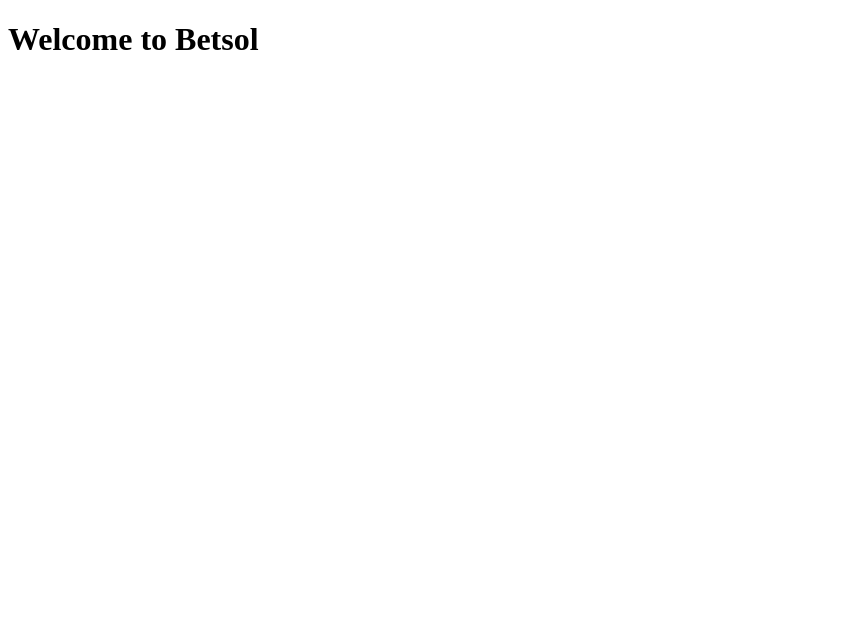
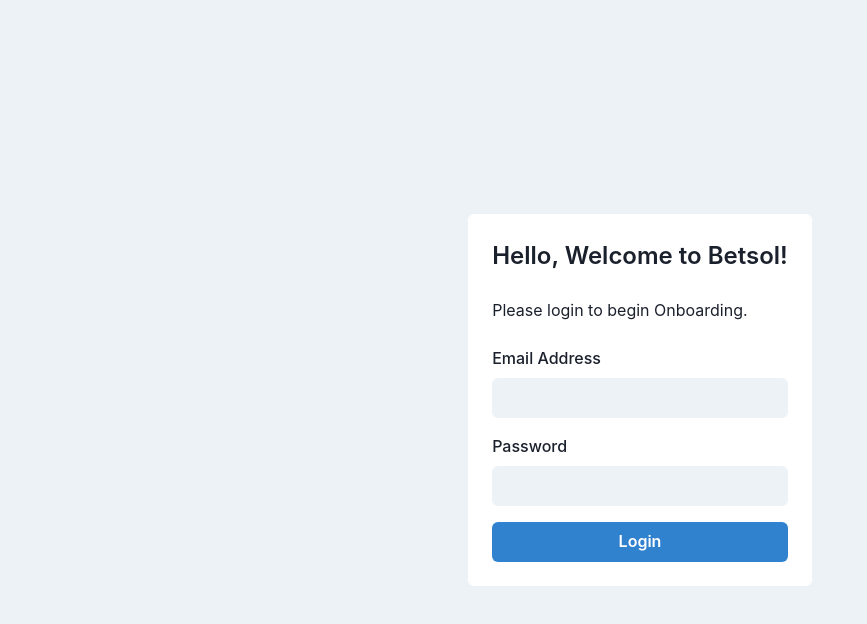
Before and after one commit to BetsolLLC/hr-portal-ui, a React (Create React App) app: page / in a window 1280 px wide. Shown: the top 624 px of the page, without its empty margins (0-867 px from the left). Built offline with nearby package versions, Linux system fonts and the light colour scheme.

Commit message:
Login and set password page

```diff
--- a/src/App.js
+++ b/src/App.js
@@ -1,13 +1,14 @@
 import React from "react";
 
 import { Routes, Route, BrowserRouter } from "react-router-dom";
-import Onboarding from "./screens/Onboarding/Onboarding";
-
+import Login from "./screens/Login/Login.jsx";
+import SetPass from "./screens/Set_Password/set_password.jsx";
 function App() {
   return (
     <BrowserRouter>
       <Routes>
-        <Route path="/" element={<Onboarding />} />
+        <Route path="/" element={<Login />} />
+        <Route path="/password" element={<SetPass />} />
       </Routes>
     </BrowserRouter>
   );
--- a/src/index.js
+++ b/src/index.js
@@ -1,15 +1,15 @@
-import { ColorModeScript } from "@chakra-ui/react";
+import { ChakraProvider, ColorModeScript } from "@chakra-ui/react";
 import React, { StrictMode } from "react";
 import * as ReactDOM from "react-dom/client";
 import App from "./App";
-import { BrowserRouter } from "react-router-dom";
-
 const container = document.getElementById("root");
 const root = ReactDOM.createRoot(container);
 
 root.render(
-  <StrictMode>
-    <ColorModeScript />
-    <App />
-  </StrictMode>
+  <ChakraProvider>
+    <StrictMode>
+      <ColorModeScript />
+      <App />
+    </StrictMode>
+  </ChakraProvider>
 );
--- /dev/null
+++ b/src/screens/Login/Login.jsx
@@ -0,0 +1,70 @@
+/* eslint-disable react/jsx-no-undef */
+
+import { useFormik } from "formik";
+
+import {
+  Box,
+  Button,
+  Flex,
+  FormControl,
+  FormLabel,
+  Input,
+  VStack,
+  Text,
+} from "@chakra-ui/react";
+
+export default function Login() {
+  const formik = useFormik({
+    initialValues: {
+      email: "",
+      password: "",
+      rememberMe: false,
+    },
+    onSubmit: (values) => {
+      alert(JSON.stringify(values, null, 2));
+    },
+  });
+  return (
+    <Flex bg="gray.100" align="center" justify="center" h="100vh">
+      <Box bg="white" p={6} rounded="md">
+        <form onSubmit={formik.handleSubmit}>
+          <VStack spacing={6} align="flex-start">
+            <Text align={"center"} fontWeight="semibold" fontSize="2xl">
+              Hello, Welcome to Betsol!
+            </Text>
+            <Text align={"justify"} fontSize="md" pb="1.5rem">
+              Please login to begin Onboarding.
+            </Text>
+          </VStack>
+          <VStack spacing={4} align="flex-start">
+            <FormControl>
+              <FormLabel htmlFor="email">Email Address</FormLabel>
+              <Input
+                id="email"
+                name="email"
+                type="email"
+                variant="filled"
+                onChange={formik.handleChange}
+                value={formik.values.email}
+              />
+            </FormControl>
+            <FormControl>
+              <FormLabel htmlFor="password">Password</FormLabel>
+              <Input
+                id="password"
+                name="password"
+                type="password"
+                variant="filled"
+                onChange={formik.handleChange}
+                value={formik.values.password}
+              />
+            </FormControl>
+            <Button type="submit" colorScheme="blue" width="full">
+              Login
+            </Button>
+          </VStack>
+        </form>
+      </Box>
+    </Flex>
+  );
+}
--- /dev/null
+++ b/src/screens/Set_Password/set_password.jsx
@@ -0,0 +1,85 @@
+import { Formik, Field } from "formik";
+import {
+  Box,
+  Button,
+  Flex,
+  FormControl,
+  FormLabel,
+  FormErrorMessage,
+  Input,
+  VStack,
+  Text,
+} from "@chakra-ui/react";
+
+export default function SetPass() {
+  return (
+    <Flex bg="gray.100" align="center" justify="center" h="100vh">
+      <Box bg="white" p={6} rounded="md" w={64}>
+        <Formik
+          initialValues={{
+            oldpassword: "",
+            newpassword: "",
+          }}
+          onSubmit={(values) => {
+            alert(JSON.stringify(values, null, 2));
+          }}
+        >
+          {({ handleSubmit, errors, touched }) => (
+            <form onSubmit={handleSubmit}>
+              <VStack spacing={6} align="flex-start">
+                <Text align={"center"} fontWeight="semibold" fontSize="2xl">
+                  Reset Password
+                </Text>
+              </VStack>
+              <VStack spacing={4} align="flex-start">
+                <FormControl isInvalid={!!errors.password && touched.password}>
+                  <FormLabel htmlFor="password">Old Password</FormLabel>
+                  <Field
+                    as={Input}
+                    id="oldpassword"
+                    name="oldpassword"
+                    type="password"
+                    variant="filled"
+                    validate={(value) => {
+                      let error;
+
+                      if (value.length < 5) {
+                        error = "Password must contain at least 6 characters";
+                      }
+
+                      return error;
+                    }}
+                  />
+                  <FormErrorMessage>{errors.password}</FormErrorMessage>
+                </FormControl>
+                <FormControl isInvalid={!!errors.password && touched.password}>
+                  <FormLabel htmlFor="password">New Password</FormLabel>
+                  <Field
+                    as={Input}
+                    id="newpassword"
+                    name="newpassword"
+                    type="password"
+                    variant="filled"
+                    validate={(value) => {
+                      let error;
+
+                      if (value.length < 5) {
+                        error = "Password must contain at least 6 characters";
+                      }
+
+                      return error;
+                    }}
+                  />
+                  <FormErrorMessage>{errors.password}</FormErrorMessage>
+                </FormControl>
+                <Button type="submit" colorScheme="blue" width="full">
+                  Set Password
+                </Button>
+              </VStack>
+            </form>
+          )}
+        </Formik>
+      </Box>
+    </Flex>
+  );
+}
```
Also changed, not shown: package.json (+8 -2 lines), 1 other file (tests, documents, lock files or other folders).
